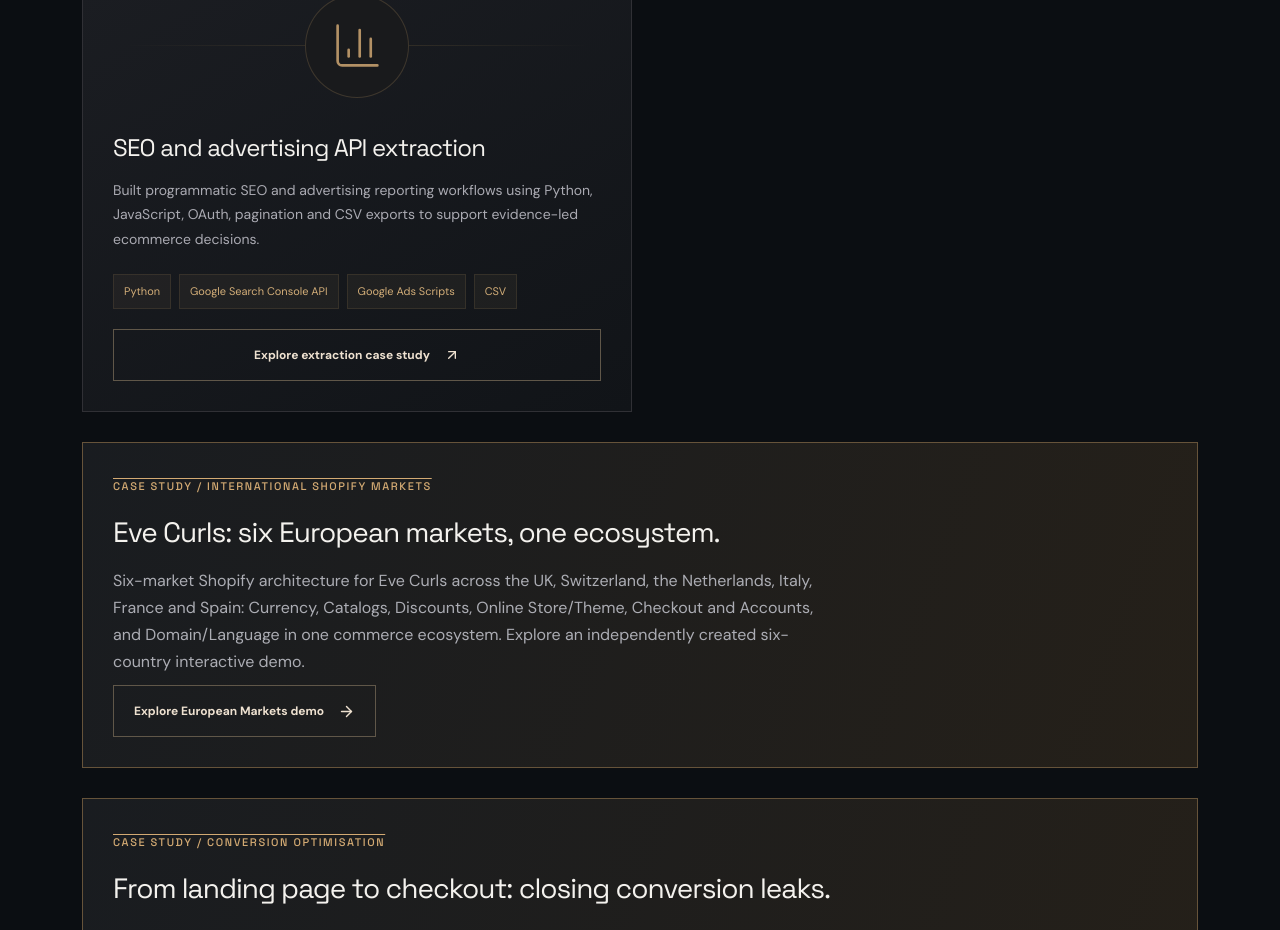
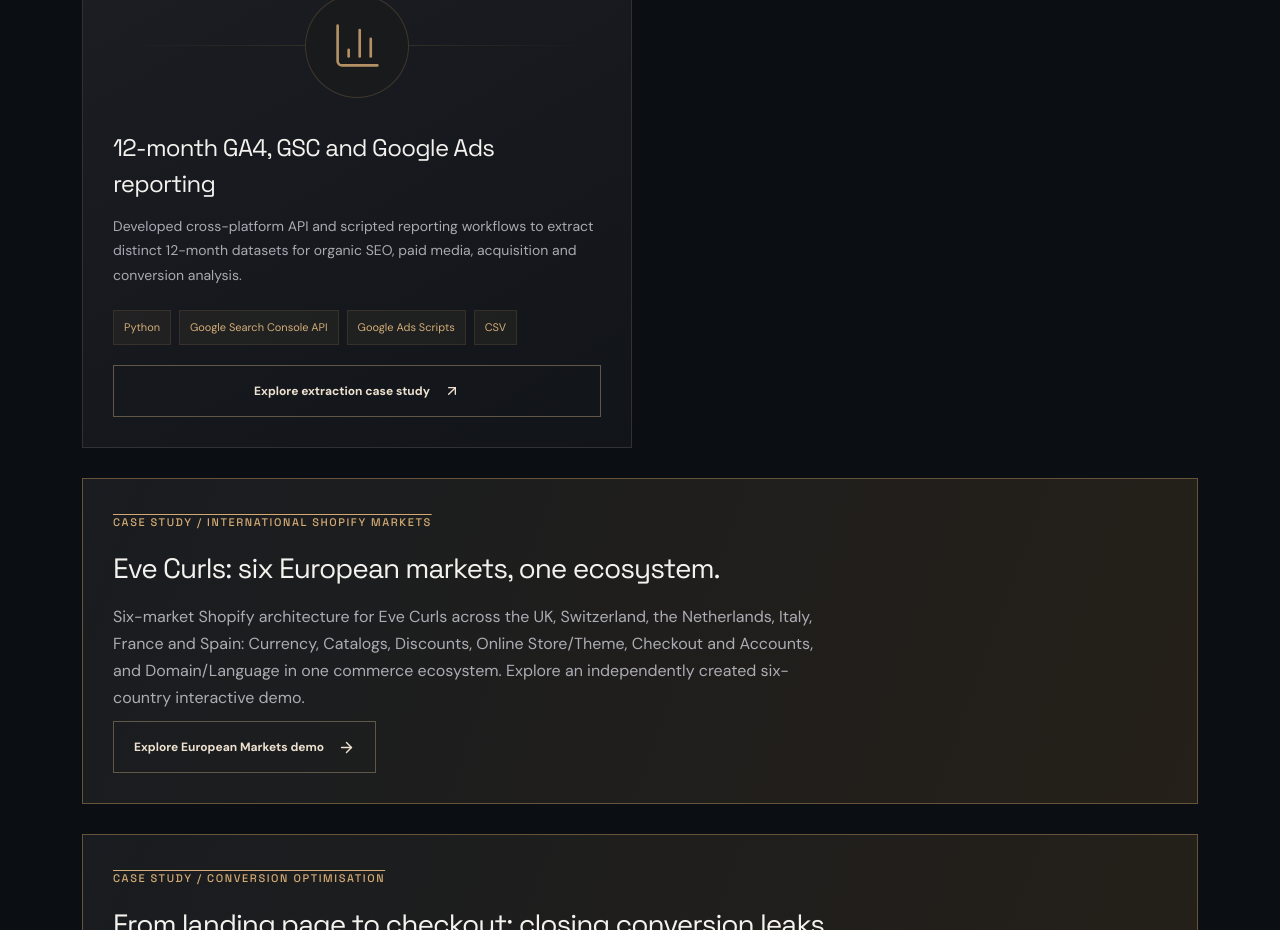
Before and after one commit to bonvallite/developer-portfolio, a Next.js app: page / in a window 1280 px wide. Shown: the part 3580-4510 px from the top of the page. Built offline with nearby package versions, Linux system fonts and the light colour scheme.

Commit message:
docs: explain 12-month GA4 GSC Ads dataset extraction in app/page.tsx

```diff
--- a/app/page.tsx
+++ b/app/page.tsx
@@ -13,7 +13,7 @@ const projects = [
   { number:'02', category:'CUSTOM APP / SERVERLESS API', title:'Shopify delivery app + CartonCloud integration', description:'I built both the Cloudflare Worker delivery app and the Shopify–CartonCloud integration for fulfilment, tracking and estimated delivery-date synchronisation.', technologies:['Custom App','Cloudflare Workers','Shopify APIs','Webhooks'], icon:GitBranch },
   { number:'03', category:'PRODUCT DATA / UX', title:'Structured product metadata', description:'Implemented structured product attributes, including product-specific grading data, descriptions and imagery, using metafields and custom Shopify theme components.', technologies:['Metafields','Liquid','Shopify Themes'], icon:ShoppingBag },
   { number:'04', category:'DATA / ANALYTICS', title:'Conversion and tracking diagnostics', description:'Investigated measurement gaps between Shopify and GA4, reviewed event instrumentation and helped identify improvements to ecommerce reporting.', technologies:['GA4','Google Tag Manager','Analytics'], icon:BarChart3 },
-  { number:'05', category:'PYTHON / JAVASCRIPT / ANALYTICS', title:'SEO and advertising API extraction', description:'Built programmatic SEO and advertising reporting workflows using Python, JavaScript, OAuth, pagination and CSV exports to support evidence-led ecommerce decisions.', technologies:['Python','Google Search Console API','Google Ads Scripts','CSV'], icon:BarChart3 },
+  { number:'05', category:'PYTHON / JAVASCRIPT / ANALYTICS', title:'12-month GA4, GSC and Google Ads reporting', description:'Developed cross-platform API and scripted reporting workflows to extract distinct 12-month datasets for organic SEO, paid media, acquisition and conversion analysis.', technologies:['Python','Google Search Console API','Google Ads Scripts','CSV'], icon:BarChart3 },
 ];
 const capabilities = [
   { title:'Commerce engineering', body:'Shopify Liquid, B2B, Markets, Flow, metafields and theme architecture.', icon:ShoppingBag },
```
